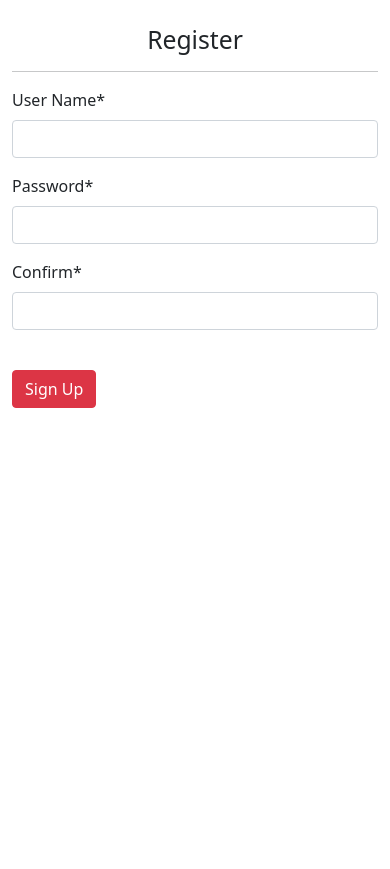
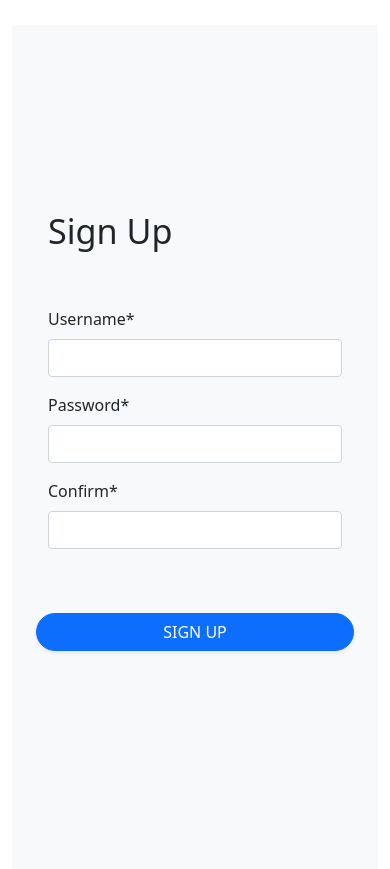
Before and after one commit to om3rd/ybslog-blog-app, a Django app: page /user/register/ in a window 390 px wide. Shown: the part 56-925 px from the top of the page. Before the commit the page ends 464 px from the top, so only its background shows below. Run offline with Django 3.2, Linux system fonts and the light colour scheme; some libraries are stand-ins or nearby versions.

Commit message:
[feature]-[13]-[semver:minor]-Login Page's and Register Page's Design Changed.

```diff
--- /dev/null
+++ b/static/css/style.css
@@ -0,0 +1,51 @@
+.gradient-custom-3 {
+    /* fallback for old browsers */
+    background: #84fab0;
+
+    /* Chrome 10-25, Safari 5.1-6 */
+    background: -webkit-linear-gradient(to right, rgba(132, 250, 176, 0.5), rgba(143, 211, 244, 0.5));
+
+    /* W3C, IE 10+/ Edge, Firefox 16+, Chrome 26+, Opera 12+, Safari 7+ */
+    background: linear-gradient(to right, rgba(132, 250, 176, 0.5), rgba(143, 211, 244, 0.5))
+    }
+    .gradient-custom-4 {
+    /* fallback for old browsers */
+    background: #84fab0;
+
+    /* Chrome 10-25, Safari 5.1-6 */
+    background: -webkit-linear-gradient(to right, rgba(132, 250, 176, 1), rgba(143, 211, 244, 1));
+
+    /* W3C, IE 10+/ Edge, Firefox 16+, Chrome 26+, Opera 12+, Safari 7+ */
+    background: linear-gradient(to right, rgba(132, 250, 176, 1), rgba(143, 211, 244, 1))
+    }
+
+
+
+
+    /*
+*
+* ==========================================
+* CUSTOM UTIL CLASSES
+* ==========================================
+*
+*/
+.login,
+.image {
+  min-height: 100vh;
+}
+
+.bg-image {
+  background-image: url('https://bootstrapious.com/i/snippets/sn-page-split/bg.jpg');
+  background-size: cover;
+  background-position: center center;
+}
+
+.card-registration .select-input.form-control[readonly]:not([disabled]) {
+    font-size: 1rem;
+    line-height: 2.15;
+    padding-left: .75em;
+    padding-right: .75em;
+    }
+    .card-registration .select-arrow {
+    top: 13px;
+    }
--- a/templates/articles.html
+++ b/templates/articles.html
@@ -12,10 +12,11 @@
       <div class="col-md-7">
         <a href = "/articles/article/{{article.id}}"><h2 class="featurette-heading fw-normal lh-1">{{article.title}}</h2></a>
         <p class="lead text-break ">{{article.subtitle}}</p>
+        <p class="lead">by {{article.author}}</p>
       </div>
       {% if article.article_image %}
       <div class="col-md-5 d-inline-block">
-        <a href = "/articles/article/{{article.id}}"><img class="img-responsive" src="{{article.article_image.url}}" alt="Chania" width="500" height="500"></a>
+        <a href = "/articles/article/{{article.id}}"><img class="img-responsive" src="{{article.article_image.url}}" alt="Chania" width="400" height="400"></a>
       </div>
       {% endif %}
     </div>
--- a/templates/detail.html
+++ b/templates/detail.html
@@ -5,7 +5,7 @@
     <div class="p-4 p-md-5 mb-4 text-white rounded bg-dark">
       <div class="col-md-6 px-0">
         <h1 class="display-4 fst-italic">{{article.title}}</h1>
-        <p class="lead my-3">{{article.subtitle}}</p>
+        <p class="lead text-break my-3">{{article.subtitle}}</p>
       </div>
     </div>
       <br>
--- a/templates/layout.html
+++ b/templates/layout.html
@@ -7,7 +7,7 @@
     <meta name="viewport" content="width=device-width, initial-scale=1.0">
     <link rel="stylesheet" href="{% static 'css/bootstrap.min.css' %}">
     <title>YBSLog</title>
-
+    <link rel="stylesheet" href="{% static 'css/style.css' %}">
 </head>
 <body>
         {% include "includes/navbar.html" %}
--- a/templates/register.html
+++ b/templates/register.html
@@ -3,21 +3,69 @@
 {% block body %}
 
 {% load crispy_forms_tags %}
+{% load static %}
+<div class="container-fluid">
+    <div class="row no-gutter">
+        <!-- The image half -->
+        <div class="col-md-6 d-none d-md-flex bg-image"></div>
 
-<div class="row">
-    <div class="col-md-6 offset-md-3">
-        <h2 style ="text-align:center;">Register</h2>
-        <hr>
-        <form method ="post">
-            {% csrf_token %}
-            {{form|crispy}}
-            <br>
-            <button type = "submit" class = "btn btn-danger">Sign Up</button>
-        </form>
+
+        <!-- The content half -->
+        <div class="col-md-6 bg-light">
+            <div class="login d-flex align-items-center py-5">
+
+                <!-- Demo content-->
+                <div class="container">
+                    <div class="row">
+                        <div class="col-lg-10 col-xl-7 mx-auto">
+                            <h3 class="display-4">Sign Up</h3>
+                            <br><br>
+                            <form method = "POST">
+                                {% csrf_token %}
+                                {{form|crispy}}
+                                <br><br>
+                                </div>
+                                <button type="submit" class="btn btn-primary btn-block text-uppercase mb-2 rounded-pill shadow-sm">Sign Up</button>
+                                <div class="text-center d-flex justify-content-between mt-4">
+                            </form>
+                        </div>
+                    </div>
+                </div><!-- End -->
+
+            </div>
+        </div><!-- End -->
+
     </div>
-  </div>
+</div>
 
 
 
 
 {% endblock body %}
+
+
+<section class="vh-100 bg-image"
+style="background-image: url('https://mdbcdn.b-cdn.net/img/Photos/new-templates/search-box/img4.webp');">
+<div class="mask d-flex align-items-center h-100 gradient-custom-3">
+  <div class="container h-100">
+    <div class="row d-flex justify-content-center align-items-center h-100">
+      <div class="col-12 col-md-9 col-lg-7 col-xl-6">
+        <div class="card" style="border-radius: 15px;">
+          <div class="card-body p-5">
+            <h2 class="text-uppercase text-center mb-5">Create an account</h2>
+            <form method = "POST">
+              {% csrf_token %}
+              {{form|crispy}}
+
+              <div class="d-flex justify-content-center">
+                <button type="submit"
+                  class="btn btn-success btn-block btn-lg gradient-custom-4 text-body">Register</button>
+              </div>
+            </form>
+          </div>
+        </div>
+      </div>
+    </div>
+  </div>
+</div>
+</section>
--- a/user/forms.py
+++ b/user/forms.py
@@ -4,7 +4,7 @@ from urllib.parse import urlparse
 
 
 class RegisterForm(forms.Form):
-    username = forms.CharField(max_length = 50,label = "User Name")
+    username = forms.CharField(max_length = 50,label = "Username")
     password = forms.CharField(min_length = 6, max_length = 20,label = "Password",widget = forms.PasswordInput)
     confirm = forms.CharField(min_length= 6,max_length = 20,label = "Confirm",widget = forms.PasswordInput)
     #github = forms.URLField(required = True)
@@ -40,5 +40,5 @@ class RegisterForm(forms.Form):
 
 
 class LoginForm(forms.Form):
-    username = forms.CharField(label = "User Name")
+    username = forms.CharField(label = "Username")
     password = forms.CharField(label = "Password",widget = forms.PasswordInput)
```
Also changed, not shown: templates/login.html (+36 -12 lines), db.sqlite3.
